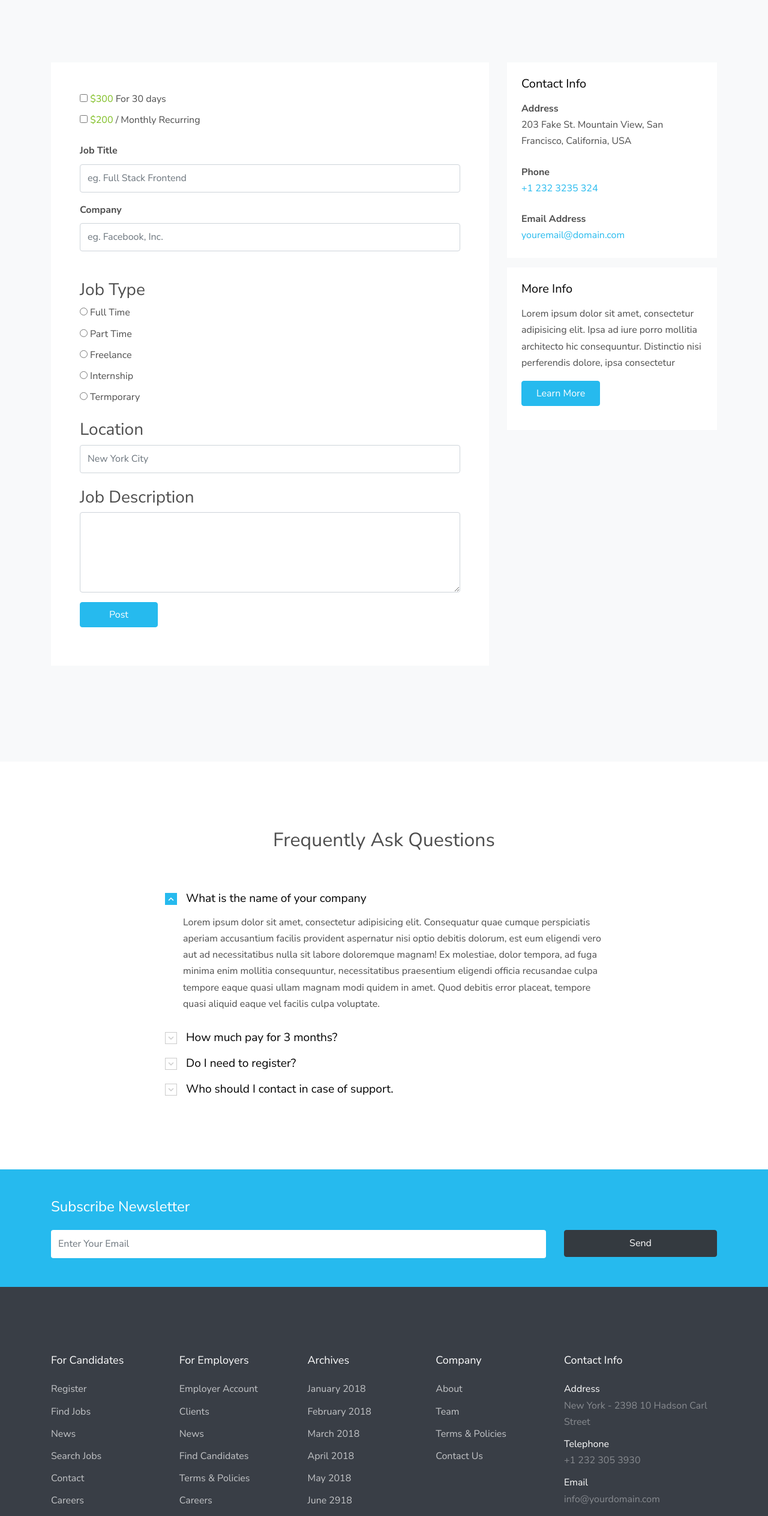
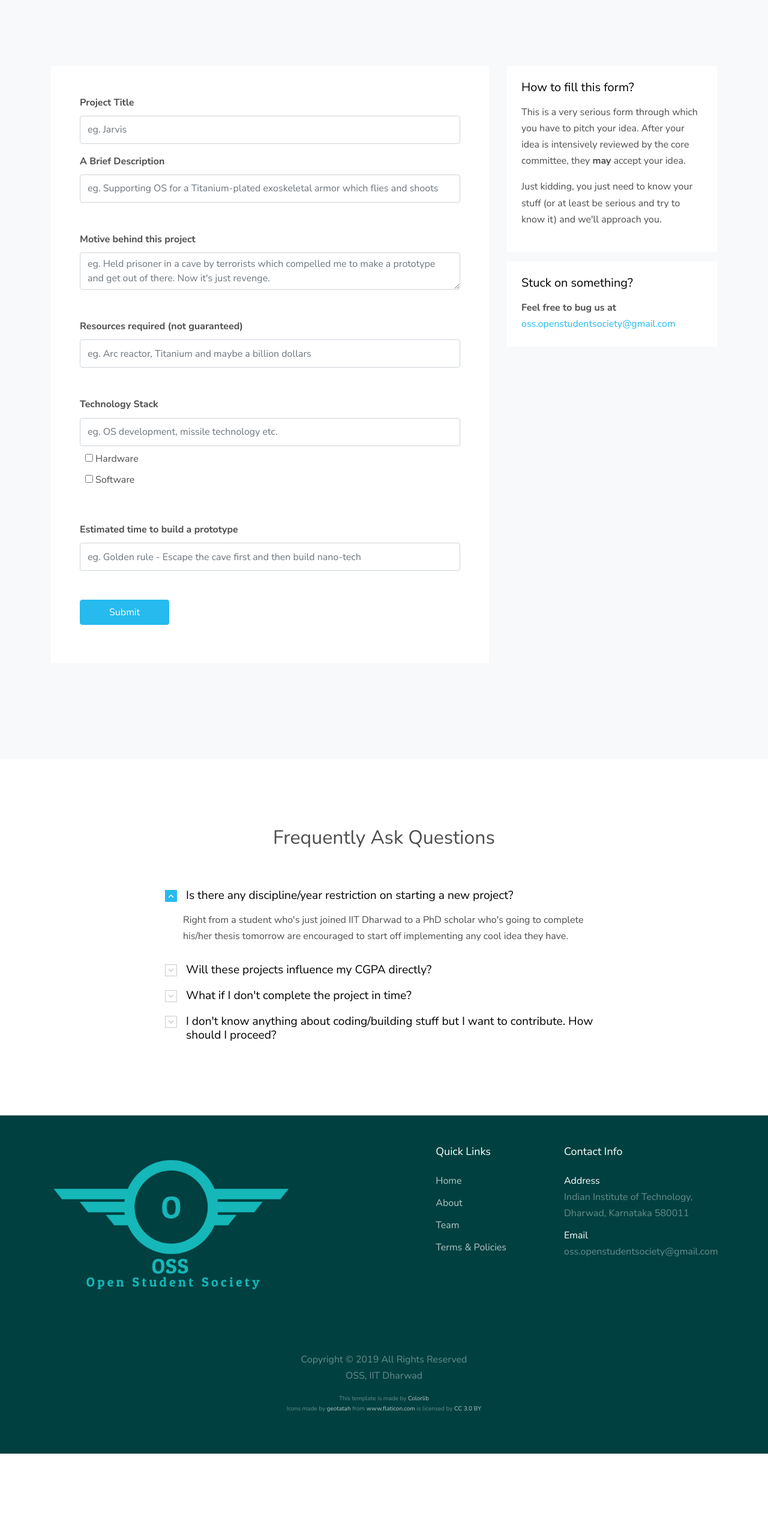
Before and after one commit to oss2019/oss2019.github.io, a plain HTML site: page new-post.html in a window 1280 px wide. Shown: the part 269-2797 px from the top of the page at 60% size. After the commit the page ends 2693 px from the top, so only its background shows below. Drawn offline with Linux system fonts and the light colour scheme; files whose address does not match are found by name.

Commit message:
Updated Proposals and added few images

```diff
--- a/css/custom.css
+++ b/css/custom.css
@@ -8,5 +8,5 @@
 }
 
 .footer-color{
-	background: teal;
+	background: teal !important;
 }
--- a/index.html
+++ b/index.html
@@ -23,7 +23,7 @@
     <link rel="stylesheet" href="css/aos.css">
 
     <link rel="stylesheet" href="css/style.css">
-    <link rel="stylesheet" href="/css/custom.css">
+    <link rel="stylesheet" href="css/custom.css">
 
   </head>
   <body>
@@ -248,7 +248,7 @@
               	<img src="images/dsc.png">
               </div>
               <div class="d-flex align-items-center mb-3 unit-3-heading">
-                <h2><br>Google Student Developer Clubs</h2>
+                <h2><br>Developer Student Clubs</h2>
               </div>
             </div>
           </div>
--- a/new-post.html
+++ b/new-post.html
@@ -1,7 +1,7 @@
 <!DOCTYPE html>
 <html lang="en">
   <head>
-    <title>Jobstart &mdash; Colorlib Website Template</title>
+    <title>Project &mdash; An idea to get started</title>
     <meta charset="utf-8">
     <meta name="viewport" content="width=device-width, initial-scale=1, shrink-to-fit=no">
 
@@ -23,6 +23,7 @@
     <link rel="stylesheet" href="css/aos.css">
 
     <link rel="stylesheet" href="css/style.css">
+    <link rel="stylesheet" href="css/custom.css">
 
   </head>
   <body>
@@ -45,7 +46,8 @@
         <div class="row align-items-center">
 
           <div class="col-6 col-xl-2">
-            <h1 class="mb-0"><a href="index.html" class="text-black h2 mb-0">Job<strong>start</strong></a></h1>
+            <img src="images/oss_logo.png" style="max-height: 100px;">
+            <!-- <h1 class="mb-0"><a href="index.html" class="text-black h2 mb-0">O<strong>SS</strong></a></h1> -->
           </div>
 
           <div class="col-10 col-xl-10 d-none d-xl-block">
@@ -53,20 +55,10 @@
 
               <ul class="site-menu js-clone-nav mr-auto d-none d-lg-block">
                 <li><a href="index.html">Home</a></li>
-                <li class="has-children">
-                  <a href="category.html">Category</a>
-                  <ul class="dropdown">
-                    <li><a href="#">Full Time</a></li>
-                    <li><a href="#">Part Time</a></li>
-                    <li><a href="#">Freelance</a></li>
-                    <li><a href="#">Internship</a></li>
-                    <li><a href="#">Termporary</a></li>
-                  </ul>
-                </li>
+                <li><a href="events.html">Events</a></li>
                 <li><a href="blog.html">Blog</a></li>
-                <li><a href="about.html">About</a></li>
-                <li class="active"><a href="contact.html">Contact</a></li>
-                <li><a href="new-post.html"><span class="rounded bg-primary py-2 px-3 text-white"><span class="h5 mr-2">+</span> Post a Job</span></a></li>
+                <li><a href="team.html">Team</a></li>
+                <!-- <li><a href="new-post.html"><span class="rounded bg-primary py-2 px-3 text-white"><span class="h5 mr-2">+</span>Propose an Idea </span></a></li> -->
               </ul>
             </nav>
           </div>
@@ -82,10 +74,9 @@
 
     </header>
 
-    <div class="unit-5 overlay" style="background-image: url('images/hero_bg_2.jpg');">
+    <div class="unit-5 overlay" style="background-image: url('images/grid-bluecut.jpg');">
       <div class="container text-center">
-        <h2 class="mb-0">Post a Job</h2>
-        <p class="mb-0 unit-6"><a href="index.html">Home</a> <span class="sep">></span> <span>Post a Job</span></p>
+        <h2 class="mb-0">Submit An Idea</h2>
       </div>
     </div>
 
@@ -100,83 +91,72 @@
 
 
 
-            <form action="#" class="p-5 bg-white">
+            <form action="https://formspree.io/oss.openstudentsociety@gmail.com" method="post" class="p-5 bg-white">
 
+              <!-- <h3>Idea</h3>
+              <hr> -->
               <div class="row form-group">
                 <div class="col-md-12 mb-3 mb-md-0">
-                  <label for="option-price-1">
-                    <input type="checkbox" id="option-price-1"> <span class="text-success">$300</span> For 30 days
-                  </label>
-                </div>
-                <div class="col-md-12 mb-3 mb-md-0">
-                  <label for="option-price-2">
-                    <input type="checkbox" id="option-price-2"> <span class="text-success">$200</span> / Monthly Recurring
-                  </label>
-                </div>
-              </div>
-
-              <div class="row form-group">
-                <div class="col-md-12 mb-3 mb-md-0">
-                  <label class="font-weight-bold" for="fullname">Job Title</label>
-                  <input type="text" id="fullname" class="form-control" placeholder="eg. Full Stack Frontend">
+                  <label class="font-weight-bold" for="fullname">Project Title</label>
+                  <input type="text" id="fullname" name="name" class="form-control" placeholder="eg. Jarvis">
                 </div>
               </div>
 
               <div class="row form-group mb-5">
                 <div class="col-md-12 mb-3 mb-md-0">
-                  <label class="font-weight-bold" for="fullname">Company</label>
-                  <input type="text" id="fullname" class="form-control" placeholder="eg. Facebook, Inc.">
+                  <label class="font-weight-bold" for="fullname">A Brief Description</label>
+                  <input type="text" id="fullname" name="name" class="form-control" placeholder="eg. Supporting OS for a Titanium-plated exoskeletal armor which flies and shoots">
                 </div>
               </div>
 
-
-              <div class="row form-group">
-                <div class="col-md-12"><h3>Job Type</h3></div>
+              <div class="row form-group mb-5">
                 <div class="col-md-12 mb-3 mb-md-0">
-                  <label for="option-job-type-1">
-                    <input type="radio" id="option-job-type-1" name="job-type"> Full Time
-                  </label>
-                </div>
-                <div class="col-md-12 mb-3 mb-md-0">
-                  <label for="option-job-type-2">
-                    <input type="radio" id="option-job-type-2" name="job-type"> Part Time
-                  </label>
-                </div>
-
-                <div class="col-md-12 mb-3 mb-md-0">
-                  <label for="option-job-type-3">
-                    <input type="radio" id="option-job-type-3" name="job-type"> Freelance
-                </div>
-                <div class="col-md-12 mb-3 mb-md-0">
-                  <label for="option-job-type-4">
-                    <input type="radio" id="option-job-type-4" name="job-type"> Internship
-                  </label>
-                </div>
-                <div class="col-md-12 mb-3 mb-md-0">
-                  <label for="option-job-type-4">
-                    <input type="radio" id="option-job-type-4" name="job-type"> Termporary
-                  </label>
-                </div>
-
-              </div>
-
-              <div class="row form-group mb-4">
-                <div class="col-md-12"><h3>Location</h3></div>
-                <div class="col-md-12 mb-3 mb-md-0">
-                  <input type="text" class="form-control" placeholder="New York City">
+                  <label class="font-weight-bold" for="fullname">Motive behind this project</label>
+                  <textarea type="text" id="fullname" name="name" class="form-control" placeholder="eg. Held prisoner in a cave by terrorists which compelled me to make a prototype and get out of there. Now it's just revenge. "></textarea>
                 </div>
               </div>
 
-              <div class="row form-group">
-                <div class="col-md-12"><h3>Job Description</h3></div>
+              <div class="row form-group mb-5">
+                <div class="col-md-12 mb-3 mb-md-0">
+                  <label class="font-weight-bold" for="fullname">Resources required (not guaranteed)</label>
+                  <input type="text" id="fullname" name="name" class="form-control" placeholder="eg. Arc reactor, Titanium and maybe a billion dollars">
+                </div>
+              </div>
+
+              <div class="row form-group mb-5">
+                <div class="col-md-12 mb-3 mb-md-0">
+                  <label class="font-weight-bold" for="fullname">Technology Stack</label>
+                  <input type="text" id="fullname" name="name" class="form-control" placeholder="eg. OS development, missile technology etc.">
+                </div>
+                <div class="col-md-12 mb-3 mb-md-0 px-4 pt-2">
+                  <label for="option-price-1">
+                    <input type="checkbox" name="name"> Hardware
+                  </label>
+                </div>
+                <div class="col-md-12 mb-3 mb-md-0 px-4">
+                  <label for="option-price-2">
+                    <input type="checkbox" name="name"> Software
+                  </label>
+                </div>
+              </div>
+
+              <div class="row form-group mb-5">
+                <div class="col-md-12 mb-3 mb-md-0">
+                  <label class="font-weight-bold" for="fullname">Estimated time to build a prototype</label>
+                  <input type="text" id="fullname" name="name" class="form-control" placeholder="eg. Golden rule - Escape the cave first and then build nano-tech">
+                </div>
+              </div>
+
+              <!-- <div class="row form-group">
+                <div class="col-md-12"><h3>If required H3</h3></div>
                 <div class="col-md-12 mb-3 mb-md-0">
                   <textarea name="" class="form-control" id="" cols="30" rows="5"></textarea>
                 </div>
-              </div>
+              </div> -->
 
               <div class="row form-group">
                 <div class="col-md-12">
-                  <input type="submit" value="Post" class="btn btn-primary  py-2 px-5">
+                  <input type="submit" value="Submit" class="btn btn-primary  py-2 px-5">
                 </div>
               </div>
 
@@ -185,24 +165,22 @@
           </div>
 
           <div class="col-lg-4">
+          	<div class="p-4 mb-3 bg-white">
+              <h3 class="h5 text-black mb-3">How to fill this form?</h3>
+              <p>This is a very serious form through which you have to pitch your idea. After your idea is intensively reviewed by the core committee, they <strong>may</strong> accept your idea. </p>
+              <p>
+              	Just kidding, you just need to know your stuff (or at least be serious and try to know it) and we'll approach you.
+              </p>
+              <!-- <p><a href="#" class="btn btn-primary  py-2 px-4">Learn More</a></p> -->
+            </div>
             <div class="p-4 mb-3 bg-white">
-              <h3 class="h5 text-black mb-3">Contact Info</h3>
-              <p class="mb-0 font-weight-bold">Address</p>
-              <p class="mb-4">203 Fake St. Mountain View, San Francisco, California, USA</p>
+              <h3 class="h5 text-black mb-3">Stuck on something?</h3>
+              <p class="mb-0 font-weight-bold">Feel free to bug us at</p>
 
-              <p class="mb-0 font-weight-bold">Phone</p>
-              <p class="mb-4"><a href="#">+1 232 3235 324</a></p>
-
-              <p class="mb-0 font-weight-bold">Email Address</p>
-              <p class="mb-0"><a href="#">youremail@domain.com</a></p>
+              <p class="mb-0"><a href="mailto:oss.openstudentsociety@gmail.com">oss.openstudentsociety@gmail.com</a></p>
 
             </div>
 
-            <div class="p-4 mb-3 bg-white">
-              <h3 class="h5 text-black mb-3">More Info</h3>
-              <p>Lorem ipsum dolor sit amet, consectetur adipisicing elit. Ipsa ad iure porro mollitia architecto hic consequuntur. Distinctio nisi perferendis dolore, ipsa consectetur</p>
-              <p><a href="#" class="btn btn-primary  py-2 px-4">Learn More</a></p>
-            </div>
           </div>
         </div>
       </div>
@@ -223,46 +201,47 @@
         <div class="row justify-content-center" data-aos="fade" data-aos-delay="100">
           <div class="col-md-8">
             <div class="accordion unit-8" id="accordion">
-            <div class="accordion-item">
+
+        	<div class="accordion-item">
               <h3 class="mb-0 heading">
-                <a class="btn-block" data-toggle="collapse" href="#collapseOne" role="button" aria-expanded="true" aria-controls="collapseOne">What is the name of your company<span class="icon"></span></a>
+                <a class="btn-block" data-toggle="collapse" href="#collapseOne" role="button" aria-expanded="true" aria-controls="collapseOne">Is there any discipline/year restriction on starting a new project?  <span class="icon"></span></a>
               </h3>
               <div id="collapseOne" class="collapse show" aria-labelledby="headingOne" data-parent="#accordion">
                 <div class="body-text">
-                  <p>Lorem ipsum dolor sit amet, consectetur adipisicing elit. Consequatur quae cumque perspiciatis aperiam accusantium facilis provident aspernatur nisi optio debitis dolorum, est eum eligendi vero aut ad necessitatibus nulla sit labore doloremque magnam! Ex molestiae, dolor tempora, ad fuga minima enim mollitia consequuntur, necessitatibus praesentium eligendi officia recusandae culpa tempore eaque quasi ullam magnam modi quidem in amet. Quod debitis error placeat, tempore quasi aliquid eaque vel facilis culpa voluptate.</p>
+                  <p>Right from a student who's just joined IIT Dharwad to a PhD scholar who's going to complete his/her thesis tomorrow are encouraged to start off implementing any cool idea they have.</p>
                 </div>
               </div>
             </div> <!-- .accordion-item -->
 
             <div class="accordion-item">
               <h3 class="mb-0 heading">
-                <a class="btn-block" data-toggle="collapse" href="#collapseTwo" role="button" aria-expanded="false" aria-controls="collapseTwo">How much pay for 3  months?<span class="icon"></span></a>
+                <a class="btn-block" data-toggle="collapse" href="#collapseTwo" role="button" aria-expanded="false" aria-controls="collapseTwo">Will these projects influence my CGPA directly?<span class="icon"></span></a>
               </h3>
               <div id="collapseTwo" class="collapse" aria-labelledby="headingOne" data-parent="#accordion">
                 <div class="body-text">
-                  <p>Lorem ipsum dolor sit amet, consectetur adipisicing elit. Vel ad laborum expedita. Nostrum iure atque enim quisquam minima distinctio omnis, consequatur aliquam suscipit, quidem, esse aspernatur! Libero, excepturi animi repellendus porro impedit nihil in doloremque a quaerat enim voluptatum, perspiciatis, quas dignissimos maxime ut cum reiciendis eius dolorum voluptatem aliquam!</p>
+                  <p>Absolutely not. At OSS, everyone takes up various open-sourced and spectacular projects which are only taken up with a lot of interest and a feel to solve real-life problems like a real engineer. It won't affect your grades directly (assuming you wouldn't neglect your academics totally). But it surely will make you feel more awesome!</p>
                 </div>
               </div>
             </div> <!-- .accordion-item -->
 
             <div class="accordion-item">
               <h3 class="mb-0 heading">
-                <a class="btn-block" data-toggle="collapse" href="#collapseThree" role="button" aria-expanded="false" aria-controls="collapseThree">Do I need to register?  <span class="icon"></span></a>
+                <a class="btn-block" data-toggle="collapse" href="#collapseThree" role="button" aria-expanded="false" aria-controls="collapseThree">What if I don't complete the project in time?<span class="icon"></span></a>
               </h3>
               <div id="collapseThree" class="collapse" aria-labelledby="headingOne" data-parent="#accordion">
                 <div class="body-text">
-                  <p>Lorem ipsum dolor sit amet, consectetur adipisicing elit. Vel ad laborum expedita. Nostrum iure atque enim quisquam minima distinctio omnis, consequatur aliquam suscipit, quidem, esse aspernatur! Libero, excepturi animi repellendus porro impedit nihil in doloremque a quaerat enim voluptatum, perspiciatis, quas dignissimos maxime ut cum reiciendis eius dolorum voluptatem aliquam!</p>
+                  <p>There aren't any deadlines or penalties for not completing it in time. It's totally fine if you want to focus some more on academics or maybe just take a break. But remember this, the longer you delay it, the lesser motive you have to work on it. On the other hand, if your team is stuck at some point, feel free to bug us so that we can help (or maybe try and get some).</p>
                 </div>
               </div>
             </div> <!-- .accordion-item -->
 
             <div class="accordion-item">
               <h3 class="mb-0 heading">
-                <a class="btn-block" data-toggle="collapse" href="#collapseFour" role="button" aria-expanded="false" aria-controls="collapseFour">Who should I contact in case of support.<span class="icon"></span></a>
+                <a class="btn-block" data-toggle="collapse" href="#collapseFour" role="button" aria-expanded="false" aria-controls="collapseFour">I don't know anything about coding/building stuff but I want to contribute. How should I proceed?<span class="icon"></span></a>
               </h3>
               <div id="collapseFour" class="collapse" aria-labelledby="headingOne" data-parent="#accordion">
                 <div class="body-text">
-                  <p>Lorem ipsum dolor sit amet, consectetur adipisicing elit. Vel ad laborum expedita. Nostrum iure atque enim quisquam minima distinctio omnis, consequatur aliquam suscipit, quidem, esse aspernatur! Libero, excepturi animi repellendus porro impedit nihil in doloremque a quaerat enim voluptatum, perspiciatis, quas dignissimos maxime ut cum reiciendis eius dolorum voluptatem aliquam!</p>
+                  <p>Make sure you attend the workshops we conduct so that you get a fair understanding of the basic stuff. If you want more learning stuff, you ping us any time and we'll try to point you where to get started. Once that's done, you just need to observe the small little problems around you and try to develop a solution.</p>
                 </div>
               </div>
             </div> <!-- .accordion-item -->
@@ -275,74 +254,26 @@
     </div>
 
 
-
-
-    <div class="py-5 bg-primary">
-      <div class="container">
-        <div class="row">
-          <div class="col-md-12">
-            <h2 class="text-white h4 font-weihgt-normal mb-4">Subscribe Newsletter</h2>
-          </div>
-        </div>
-        <form action="" class="row">
-          <div class="col-md-9">
-            <input type="text" class="form-control border-0 mb-3 mb-md-0" placeholder="Enter Your Email">
-          </div>
-          <div class="col-md-3">
-            <input type="submit" value="Send" class="btn btn-dark btn-block" style="height: 45px;">
-          </div>
-        </form>
-      </div>
-    </div>
-
-
-    <footer class="site-footer">
+    <!--Start Footer-->
+    <footer class="site-footer unit-5 overlay footer-color">
       <div class="container">
 
 
         <div class="row">
           <div class="col-lg-9">
             <div class="row">
-              <div class="col-6 col-md-3 col-lg-3 mb-5 mb-lg-0">
-                <h3 class="footer-heading mb-4">For Candidates</h3>
-                <ul class="list-unstyled">
-                  <li><a href="#">Register</a></li>
-                  <li><a href="#">Find Jobs</a></li>
-                  <li><a href="#">News</a></li>
-                  <li><a href="#">Search Jobs</a></li>
-                  <li><a href="#">Contact</a></li>
-                  <li><a href="#">Careers</a></li>
-                </ul>
+              <div class="col-6 col-md-6 col-lg-6 mb-5 mb-lg-0">
+                <img src="images/oss_logo.png" style="max-width: 100%">
               </div>
               <div class="col-6 col-md-3 col-lg-3 mb-5 mb-lg-0">
-                <h3 class="footer-heading mb-4">For Employers</h3>
-                <ul class="list-unstyled">
-                  <li><a href="#">Employer Account</a></li>
-                  <li><a href="#">Clients</a></li>
-                  <li><a href="#">News</a></li>
-                  <li><a href="#">Find Candidates</a></li>
-                  <li><a href="#">Terms &amp; Policies</a></li>
-                  <li><a href="#">Careers</a></li>
-                </ul>
               </div>
               <div class="col-6 col-md-3 col-lg-3 mb-5 mb-lg-0">
-                <h3 class="footer-heading mb-4">Archives</h3>
+                <h3 class="footer-heading mb-4">Quick Links</h3>
                 <ul class="list-unstyled">
-                  <li><a href="#">January 2018</a></li>
-                  <li><a href="#">February 2018</a></li>
-                  <li><a href="#">March 2018</a></li>
-                  <li><a href="#">April 2018</a></li>
-                  <li><a href="#">May 2018</a></li>
-                  <li><a href="#">June 2918</a></li>
-                </ul>
-              </div>
-              <div class="col-6 col-md-3 col-lg-3 mb-5 mb-lg-0">
-                <h3 class="footer-heading mb-4">Company</h3>
-                <ul class="list-unstyled">
-                  <li><a href="#">About</a></li>
-                  <li><a href="#">Team</a></li>
+                  <li><a href="index.html">Home</a></li>
+                  <li><a href="blog.html">About</a></li>
+                  <li><a href="team.html">Team</a></li>
                   <li><a href="#">Terms &amp; Policies</a></li>
-                  <li><a href="#">Contact Us</a></li>
                 </ul>
               </div>
             </div>
@@ -352,15 +283,12 @@
             <ul class="list-unstyled">
               <li>
                 <span class="d-block text-white">Address</span>
-                New York - 2398 10 Hadson Carl Street
-              </li>
-              <li>
-                <span class="d-block text-white">Telephone</span>
-                +1 232 305 3930
+                Indian Institute of Technology, Dharwad,
+                Karnataka 580011
               </li>
               <li>
                 <span class="d-block text-white">Email</span>
-                info@yourdomain.com
+                oss.openstudentsociety@gmail.com
               </li>
             </ul>
 
@@ -370,14 +298,19 @@
           <div class="col-md-12">
             <p>
             <!-- Link back to Colorlib can't be removed. Template is licensed under CC BY 3.0. -->
-            Copyright &copy; <script data-cfasync="false" src="/cdn-cgi/scripts/5c5dd728/cloudflare-static/email-decode.min.js"></script><script>document.write(new Date().getFullYear());</script> All Rights Reserved | This template is made with <i class="icon-heart text-danger" aria-hidden="true"></i> by <a href="https://colorlib.com" target="_blank" >Colorlib</a>
+            Copyright &copy; <script data-cfasync="false" src="/cdn-cgi/scripts/5c5dd728/cloudflare-static/email-decode.min.js"></script><script>document.write(new Date().getFullYear());</script> All Rights Reserved <br> OSS, IIT Dharwad<br>
+            </p>
+            <p style="font-size: 10px;">
+            This template is made by <a href="https://colorlib.com" target="_blank" >Colorlib</a>
             <!-- Link back to Colorlib can't be removed. Template is licensed under CC BY 3.0. -->
-            </p>
+            <br>
+            Icons made by <a href="https://www.flaticon.com/authors/geotatah" title="geotatah" style="">geotatah</a> from <a href="https://www.flaticon.com/"           title="Flaticon">www.flaticon.com</a> is licensed by <a href="http://creativecommons.org/licenses/by/3.0/"          title="Creative Commons BY 3.0" target="_blank">CC 3.0 BY</a>
+          </p>
           </div>
-
         </div>
       </div>
     </footer>
+    <!--End Footer-->
   </div>
 
   <script src="js/jquery-3.3.1.min.js"></script>
@@ -391,8 +324,6 @@
   <script src="js/jquery.magnific-popup.min.js"></script>
   <script src="js/bootstrap-datepicker.min.js"></script>
   <script src="js/aos.js"></script>
-
-
   <script src="js/main.js"></script>
 
   </body>
```
Also changed, not shown: events.html (+1 -1 lines), team.html (+2 -2 lines), images/anudeep.jpeg (added), images/grid-bluecut.jpg (added), images/team.jpg (added).
